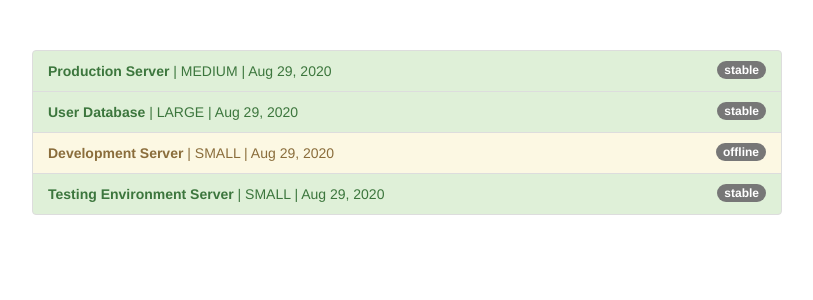
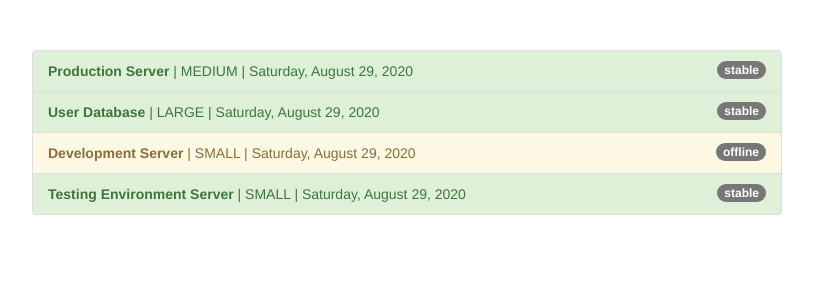
Before and after one commit to mrChernicharo/pipes-start, an Angular app: page / in a window 1280 px wide. Shown: the top 300 px of the page, without its empty margins (233-1046 px from the left). Built offline with nearby package versions, Linux system fonts and the light colour scheme.

Commit message:
pipe com parâmetro

```diff
--- a/src/app/app.component.html
+++ b/src/app/app.component.html
@@ -11,7 +11,7 @@
             {{ server.status }}
           </span>
           <strong>{{ server.name }}</strong>
-           | {{ server.instanceType | uppercase }} | {{ server.started | date }}
+           | {{ server.instanceType | uppercase }} | {{ server.started | date:'fullDate' }}
         </li>
       </ul>
     </div>
```
Also changed, not shown: 1 other file (tests, documents, lock files or other folders).
